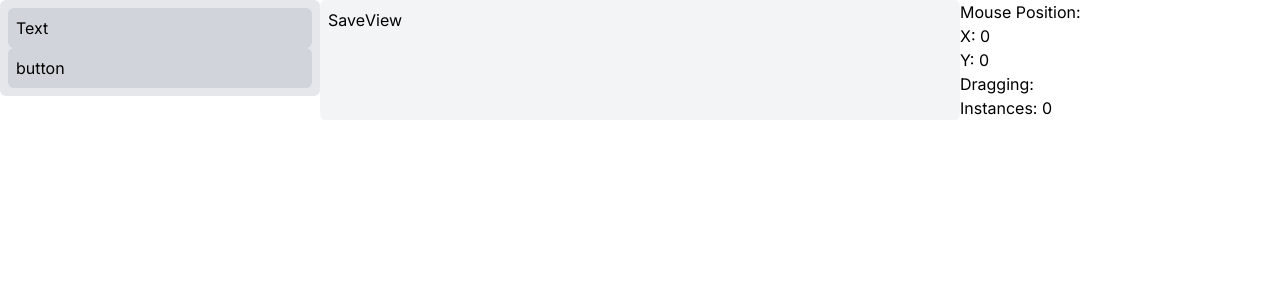
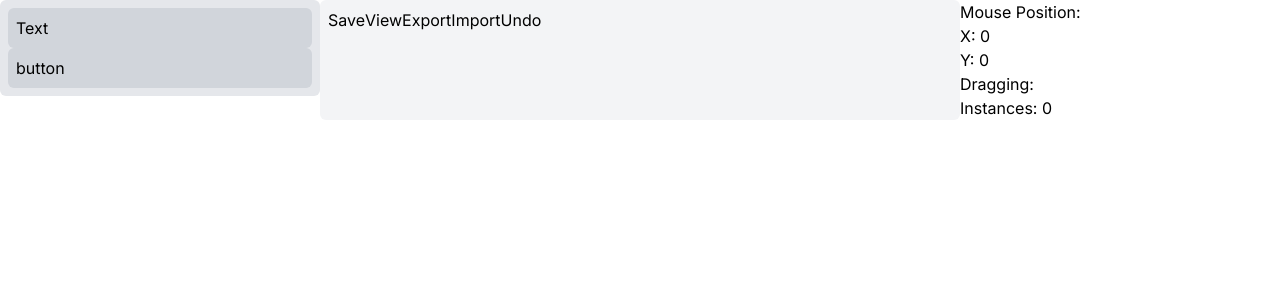
Before and after one commit to hahp97/advertising, a Next.js app: page / in a window 1280 px wide. Shown: the top 300 px of the page. Built offline with nearby package versions, Linux system fonts and the light colour scheme.

Commit message:
Add history, export, import, and undo functionality

```diff
--- a/app/admin/page.tsx
+++ b/app/admin/page.tsx
@@ -8,6 +8,8 @@ import { DragEvent, useEffect, useRef, useState } from 'react';
 
 const AdminPage = () => {
   const [elements, setElements] = useState<Element[]>([]);
+  const [history, setHistory] = useState<Element[]>([]);
+
   const [mousePosition, setMousePosition] = useState({ x: 0, y: 0, dragging: '' });
 
   const [dragAndDrop, setDragAndDrop] = useState<ElementPosition>(initialPosition);
@@ -24,6 +26,7 @@ const AdminPage = () => {
     const newElement: Element = { type: elementType, id: new Date().getTime(), props: { text: '' } };
 
     setElements([...elements, newElement]);
+    setHistory([...history, newElement]);
   };
 
   const handleOnDragOver = (e: DragEvent) => {
@@ -110,10 +113,102 @@ const AdminPage = () => {
     window.open('/consumer', '_blank');
   };
 
+  const handleExport = () => {
+    const data = localStorage.getItem('data');
+    if (!data) {
+      return;
+    }
+
+    const dataView = JSON.parse(data);
+
+    const dataExport = dataView.map((element: Element) => {
+      if (element.type === 'text') {
+        return {
+          id: element.id,
+          type: element.type,
+          props: {
+            text: element.props.text,
+          },
+        };
+      }
+
+      if (element.type === 'button') {
+        return {
+          id: element.id,
+          type: element.type,
+          props: {
+            text: element.props.text,
+            alert: element.props.alert,
+          },
+        };
+      }
+    });
+
+    const dataExportString = JSON.stringify(dataExport);
+
+    const blob = new Blob([dataExportString], { type: 'text/plain;charset=utf-8' });
+    const url = window.URL.createObjectURL(blob);
+    const a = document.createElement('a');
+    a.href = url;
+    a.download = 'data.json';
+    a.click();
+  };
+
+  const handleImport = () => {
+    const input = document.createElement('input');
+    input.type = 'file';
+
+    input.onchange = (e: any) => {
+      const file = e.target.files[0];
+
+      const reader = new FileReader();
+      reader.readAsText(file, 'UTF-8');
+
+      reader.onload = (readerEvent) => {
+        const content = readerEvent.target?.result;
+        if (typeof content === 'string') {
+          const dataImport = JSON.parse(content);
+
+          const dataView = dataImport.map((element: Element) => {
+            if (element.type === 'text') {
+              return {
+                type: element.type,
+                id: element.id || new Date().getTime(),
+                props: {
+                  text: element.props.text,
+                },
+              };
+            }
+
+            if (element.type === 'button') {
+              return {
+                type: element.type,
+                id: element.id || new Date().getTime(),
+                props: {
+                  text: element.props.text,
+                  alert: element.props.alert,
+                },
+              };
+            }
+          });
+
+          setElements(dataView);
+        }
+      };
+    };
+
+    input.click();
+  };
+
+  const handleUndo = () => {
+    setHistory(history.slice(0, history.length - 1));
+
+    setElements(history.slice(0, history.length - 1));
+  };
+
   useEffect(() => {
-    console.log('selectedElement', selectedElement);
-    console.log('elements', elements);
-  }, [elements, selectedElement]);
+    console.log('history', history);
+  }, [history]);
 
   return (
     <div>
@@ -145,6 +240,9 @@ const AdminPage = () => {
           <div>
             <button onClick={handleSave}>Save</button>
             <button onClick={handleView}>View</button>
+            <button onClick={handleExport}>Export</button>
+            <button onClick={handleImport}>Import</button>
+            <button onClick={handleUndo}>Undo</button>
           </div>
           <section>
             <ul>
@@ -196,6 +294,10 @@ const AdminPage = () => {
                 id="text"
                 label="Add your text"
                 type="text"
+                onBlur={(e) => {
+                  const value = e.target.value;
+                  setHistory((prev) => [...prev, { ...selectedElement, props: { text: value } }]);
+                }}
                 placeholder="Text"
                 onChange={(e) => {
                   const value = e.target.value;
@@ -217,6 +319,13 @@ const AdminPage = () => {
                 label="Add your message"
                 type="text"
                 placeholder="Text"
+                onBlur={(e) => {
+                  const value = e.target.value;
+                  setHistory((prev) => [
+                    ...prev,
+                    { ...selectedElement, props: { ...selectedElement.props, alert: value } },
+                  ]);
+                }}
                 onChange={(e) => {
                   const value = e.target.value;
                   setElements((prev) => {
--- a/app/consumer/page.tsx
+++ b/app/consumer/page.tsx
@@ -19,14 +19,14 @@ const Consumer = () => {
             key={index}
             className="bg-gray-300 p-2 rounded-md"
           >
-            {element.type === 'text' && <div>{element.props.text}</div>}
+            {element.type === 'text' && <div>{element.props.text || 'paparph'}</div>}
             {element.type === 'button' && (
               <button
                 onClick={() => {
                   alert(element.props.alert);
                 }}
               >
-                {element.props.text}
+                {element.props.text || 'Button'}
               </button>
             )}
           </div>
--- a/components/input.tsx
+++ b/components/input.tsx
@@ -11,12 +11,14 @@ interface InputProps {
   rules?: Partial<Record<string, any>>;
   placeholder?: string;
   onChange?: (e: React.ChangeEvent<HTMLInputElement>) => void;
+  onBlur?: (e: React.ChangeEvent<HTMLInputElement>) => void;
 }
 
-const Input: React.FC<InputProps> = ({ id, label, type = 'text', disabled, placeholder, onChange }) => {
+const Input: React.FC<InputProps> = ({ id, label, type = 'text', disabled, placeholder, onChange, onBlur }) => {
   return (
     <div className="w-full relative">
       <input
+        onBlur={onBlur}
         id={id}
         onChange={onChange}
         disabled={disabled}
```
